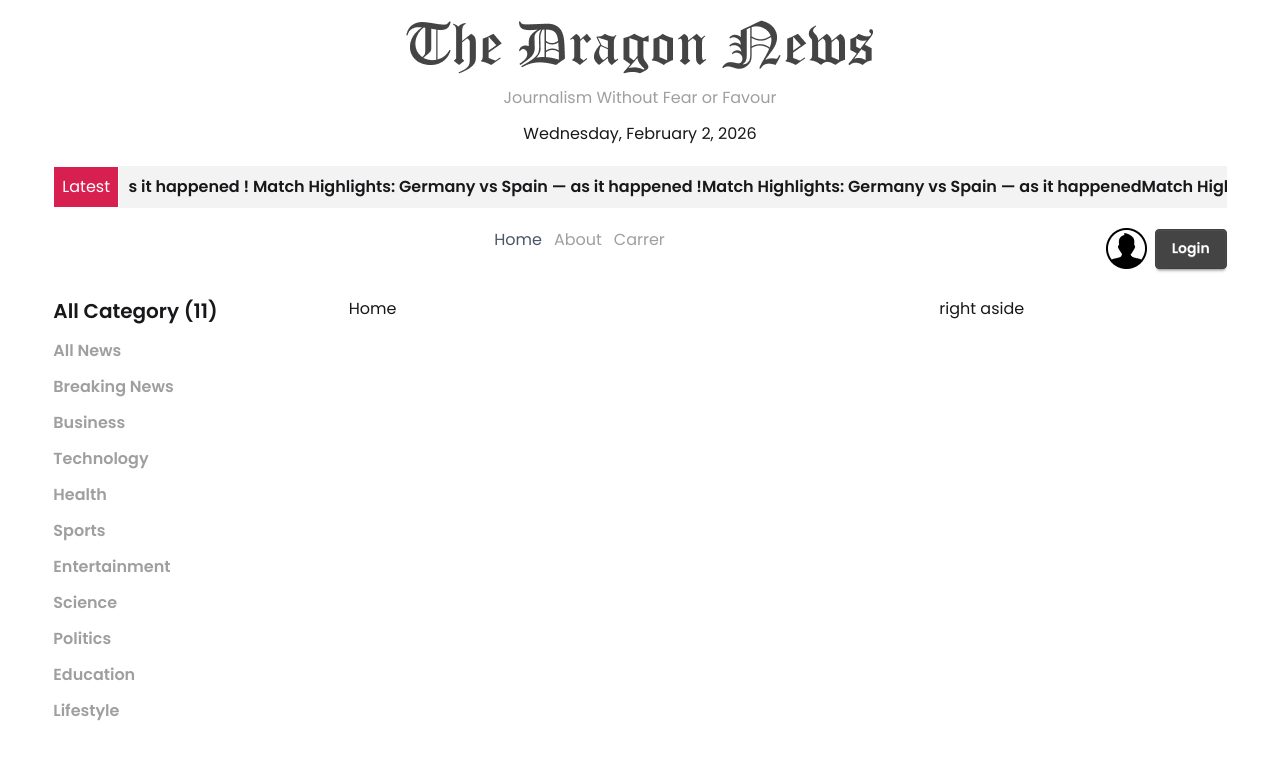
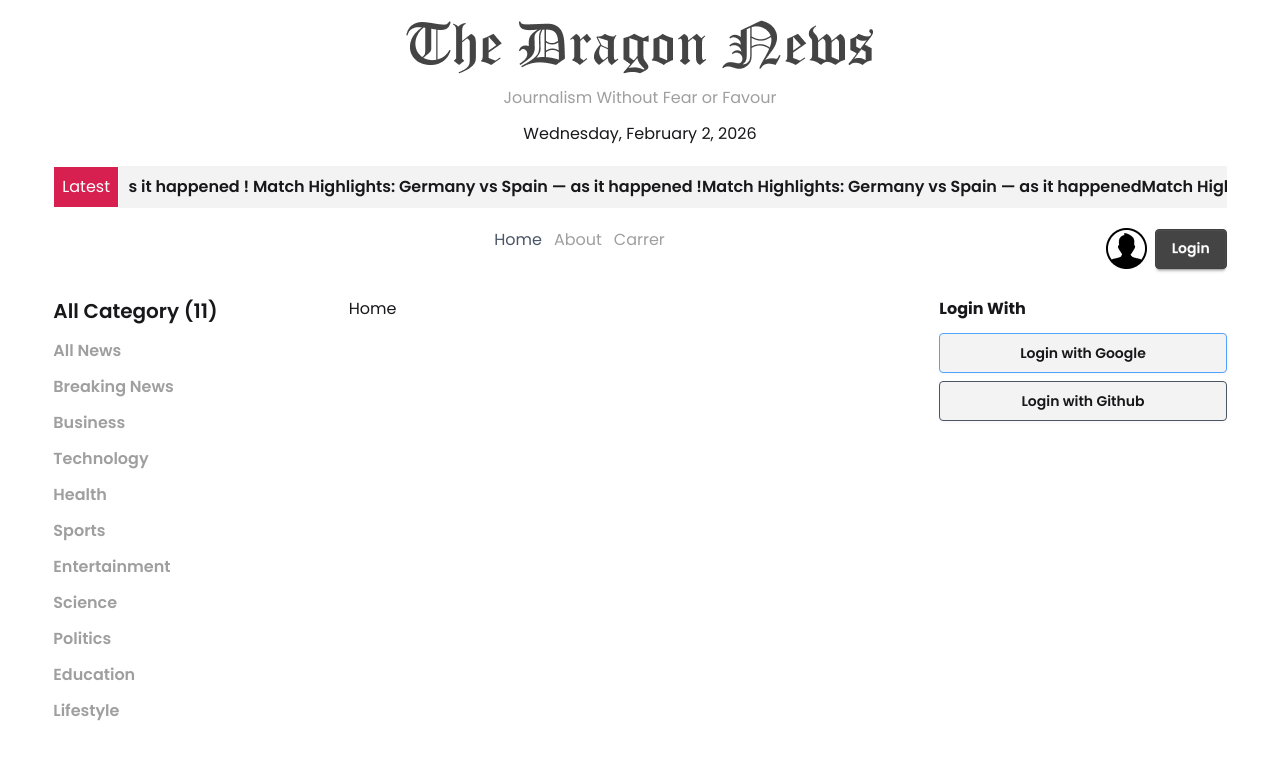
Before and after one commit to Boishakhi11/The-News-Desk, a React (Vite) app: page / in a window 1280 px wide. Shown: the top 758 px of the page. Built offline with nearby package versions, Linux system fonts and the light colour scheme.

Commit message:
socail login button add

```diff
--- a/src/components/HomeLayout/RightAside.jsx
+++ b/src/components/HomeLayout/RightAside.jsx
@@ -1,11 +1,12 @@
-import React from 'react';
+import React from "react";
+import SocialLogin from "../SocialLogin";
 
 const RightAside = () => {
-    return (
-        <div>
-            <h1>right aside</h1>
-        </div>
-    );
+  return (
+    <div>
+      <SocialLogin></SocialLogin>
+    </div>
+  );
 };
 
 export default RightAside;
--- /dev/null
+++ b/src/components/SocialLogin.jsx
@@ -0,0 +1,19 @@
+import React from "react";
+
+const SocialLogin = () => {
+  return (
+    <div>
+      <h1 className="font-bold">Login With</h1>
+      <div className="space-y-2 mt-3">
+        <button className="btn border-blue-400 w-full">
+          Login with Google
+        </button>
+        <button className="btn border-gray-600 w-full">
+          Login with Github
+        </button>
+      </div>
+    </div>
+  );
+};
+
+export default SocialLogin;
```
